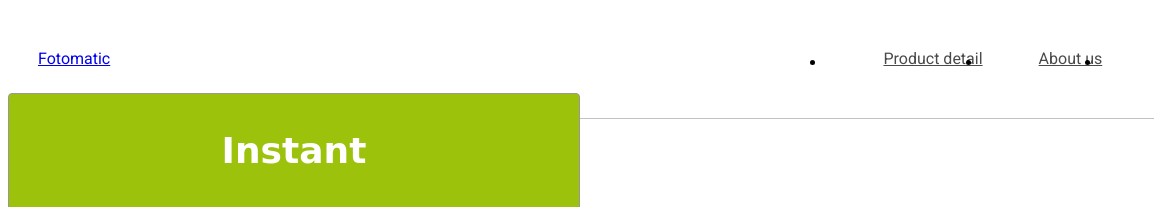
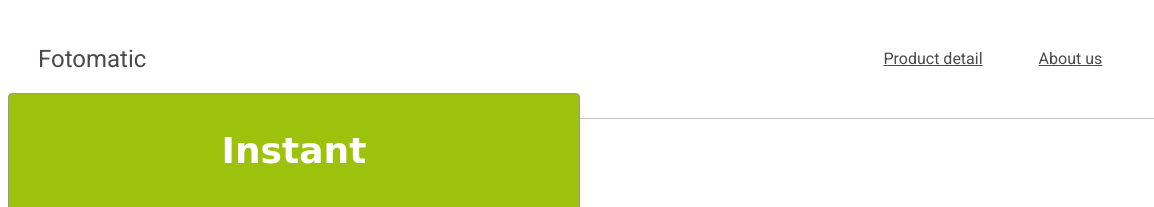
Before and after one commit to KodiBearGit/Codecademy-Fotomatic, a plain HTML site: page index.html in a window 1280 px wide. Shown: the top 207 px of the page, 0-1154 px from the left. Drawn offline with Linux system fonts and the light colour scheme; files whose address does not match are found by name; a web font is replaced by a local one.

Commit message:
continue CSS on header

```diff
--- a/resources/css/style.css
+++ b/resources/css/style.css
@@ -51,10 +51,18 @@ header .content {
   display: flex;
   align-items: center;
   padding: 1.875rem;
+  font-family: Roboto, sans-serif;
+  font-weight: normal;
+  font-size: 16px;
+  line-height: 1.6;
+  color: #4A4A4A;
 }
 
 header .logo {
   flex: 1;
+  color: #4A4A4A;
+  text-decoration: none;
+  font-size: 24px;
 }
 
 header nav ul {
@@ -63,6 +71,7 @@ header nav ul {
 
 nav li {
   padding-left: 3.5rem;
+  list-style-type: none;
 }
 
 nav a {
```
